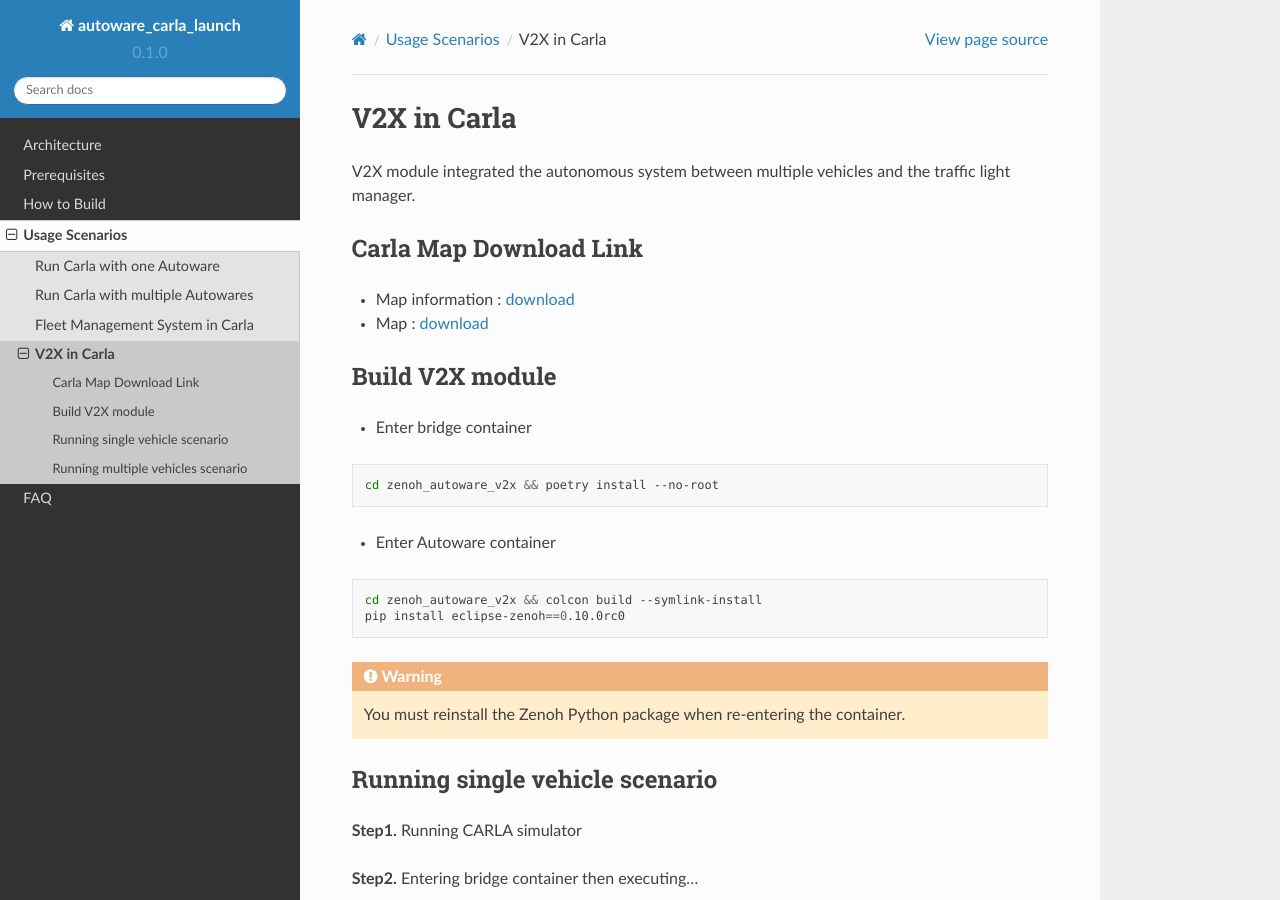
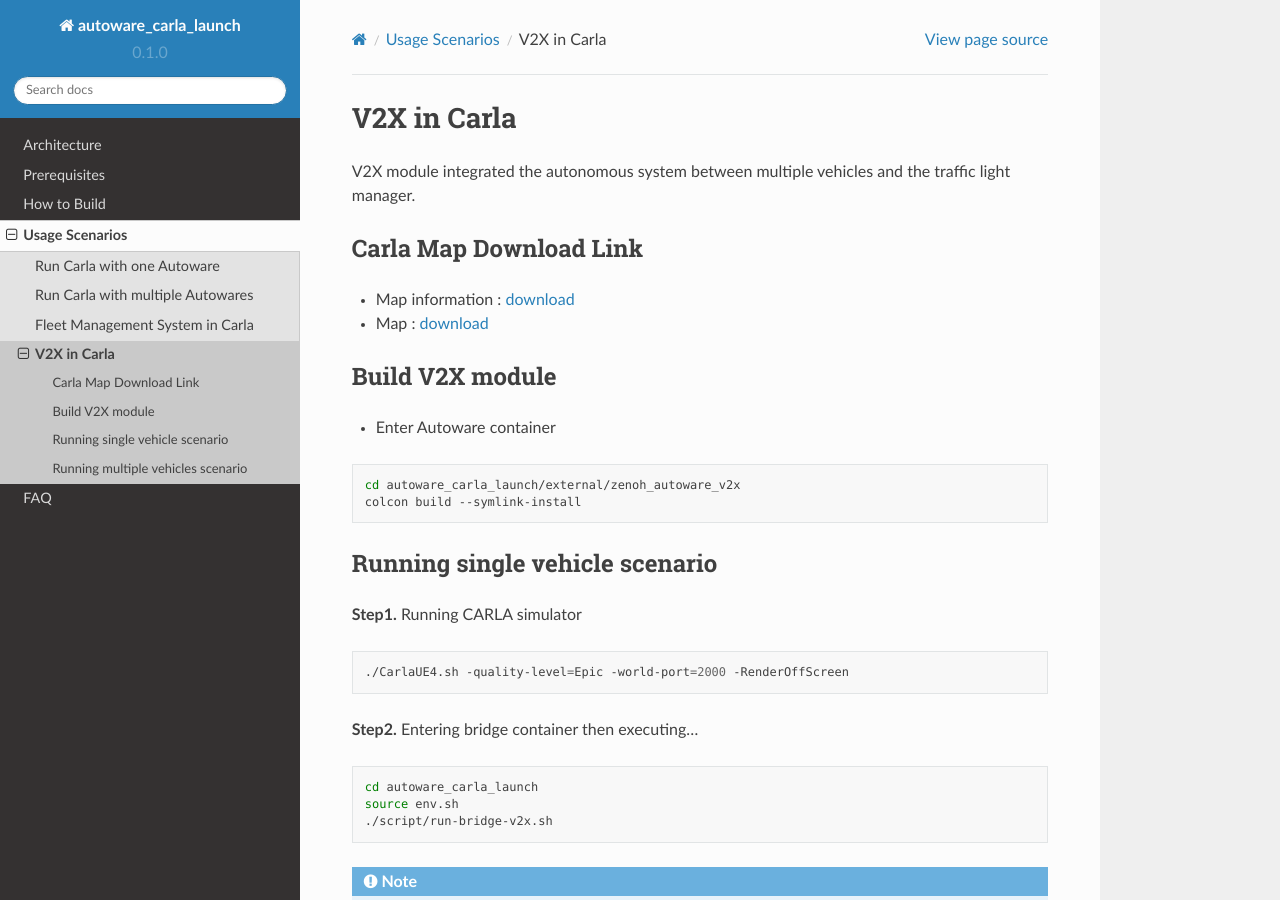
Before and after one commit to evshary/autoware_carla_launch, a Sphinx documentation site: the page built from docs/scenarios/v2x.rst, in a window 1280 px wide and 900 px high. Built offline with Sphinx 7.4.7 and the Read the Docs theme 2.0.0, drawn with Linux system fonts in a browser that asks for light colours.

Commit message:
Update v2x submodule (#106)
* Upgrade Zenoh Autoware V2X package in external and merge into main branch

* feat: Install Zenoh during the building of the Autoware image for the v2x submodule & fix: pyenv global version

* Update docs: Remove the commands related to installing the Zenoh package after starting the Autoware Docker.

* add poetry install in v2x senario to prepare_bridge

* Remove conditional check for ROS 2 in run-bridge-v2x script

```diff
--- a/docs/scenarios/v2x.rst
+++ b/docs/scenarios/v2x.rst
@@ -14,27 +14,21 @@
 Build V2X module
 ----------------
 
-* Enter bridge container
-
-.. code-block:: bash
-
-   cd zenoh_autoware_v2x && poetry install --no-root
-
 * Enter Autoware container
 
 .. code-block:: bash
 
-   cd zenoh_autoware_v2x && colcon build --symlink-install
-   pip install eclipse-zenoh==0.10.0rc0
-
-.. warning::
-   You must reinstall the Zenoh Python package when re-entering the container.
-
+   cd autoware_carla_launch/external/zenoh_autoware_v2x
+   colcon build --symlink-install
 
 Running single vehicle scenario
 -------------------------------
 
 **Step1.** Running CARLA simulator
+
+.. code-block:: bash
+
+   ./CarlaUE4.sh -quality-level=Epic -world-port=2000 -RenderOffScreen
 
 **Step2.** Entering bridge container then executing...
 
```
Also changed, not shown: .gitmodules, 4 other files.
